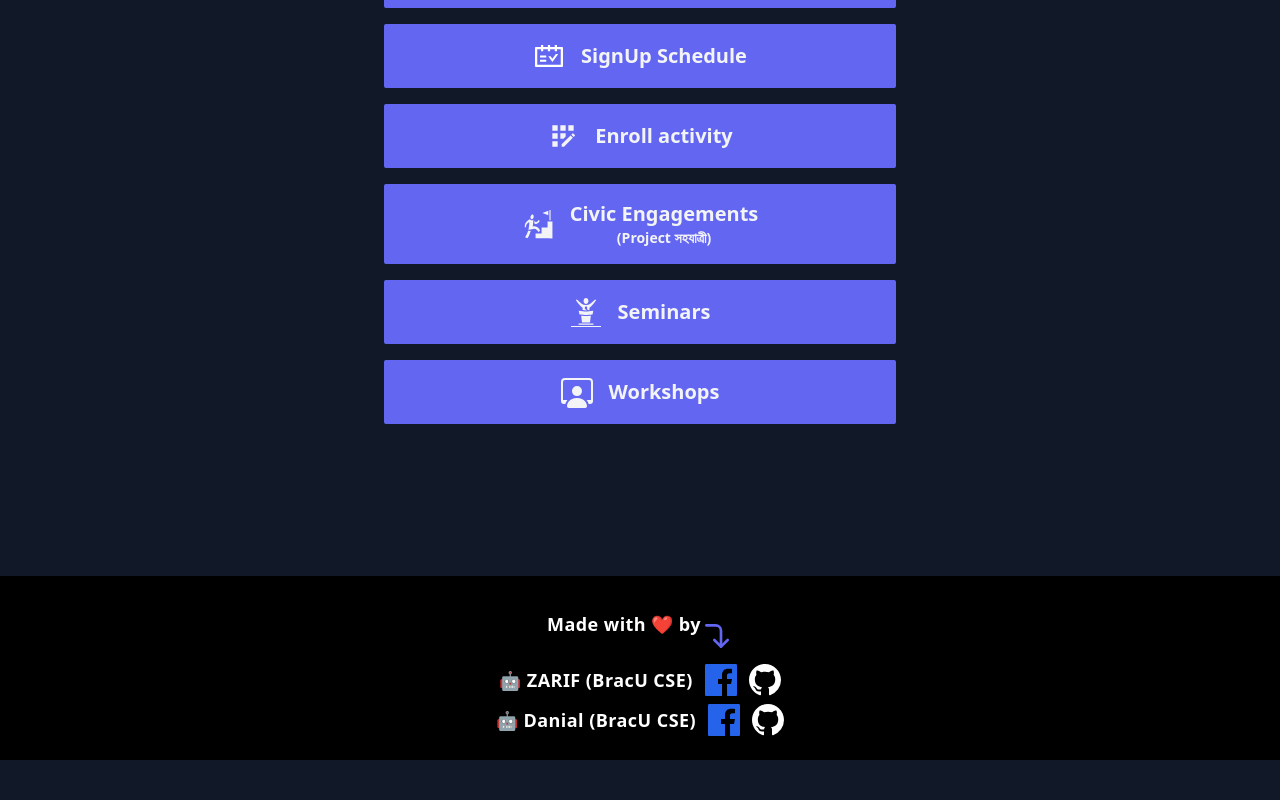
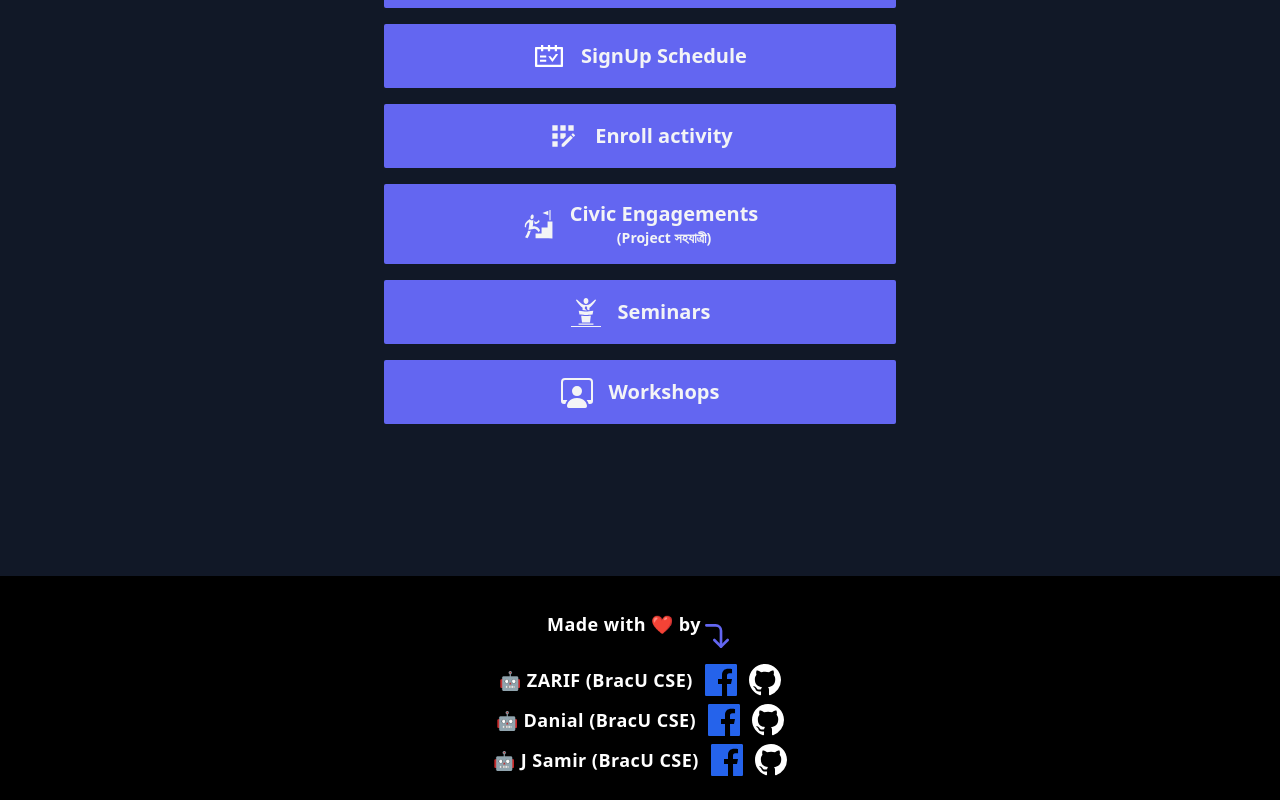
Before and after one commit to zarif007/ActivityHubRS-CS, a Next.js app: page / in a window 1280 px wide. Shown: the part 224-1024 px from the top of the page. Before the commit the page ends 984 px from the top, so only its background shows below. Built offline with nearby package versions, Linux system fonts and the light colour scheme.

Commit message:
Added footer

```diff
--- a/src/components/Footer.tsx
+++ b/src/components/Footer.tsx
@@ -23,6 +23,11 @@ const Footer = () => {
             <Link href="https://www.facebook.com/danialcodes/" target="_blank"><GrFacebook className="cursor-pointer w-8 h-8 text-blue-600" /> </Link>
             <Link href="https://github.com/danialcodes" target="_blank"><BsGithub className="w-8 h-8 text-white" /> </Link>
         </div>
+        <div className="flex justify-center items-center tracking-wide space-x-3 my-2">
+            <p>🤖 J Samir (BracU CSE)</p>
+            <Link href="https://www.facebook.com/jskhan724" target="_blank"><GrFacebook className="cursor-pointer w-8 h-8 text-blue-600" /> </Link>
+            <Link href="https://github.com/wannabeSE" target="_blank"><BsGithub className="w-8 h-8 text-white" /> </Link>
+        </div>
 
     </footer>
   )
```
